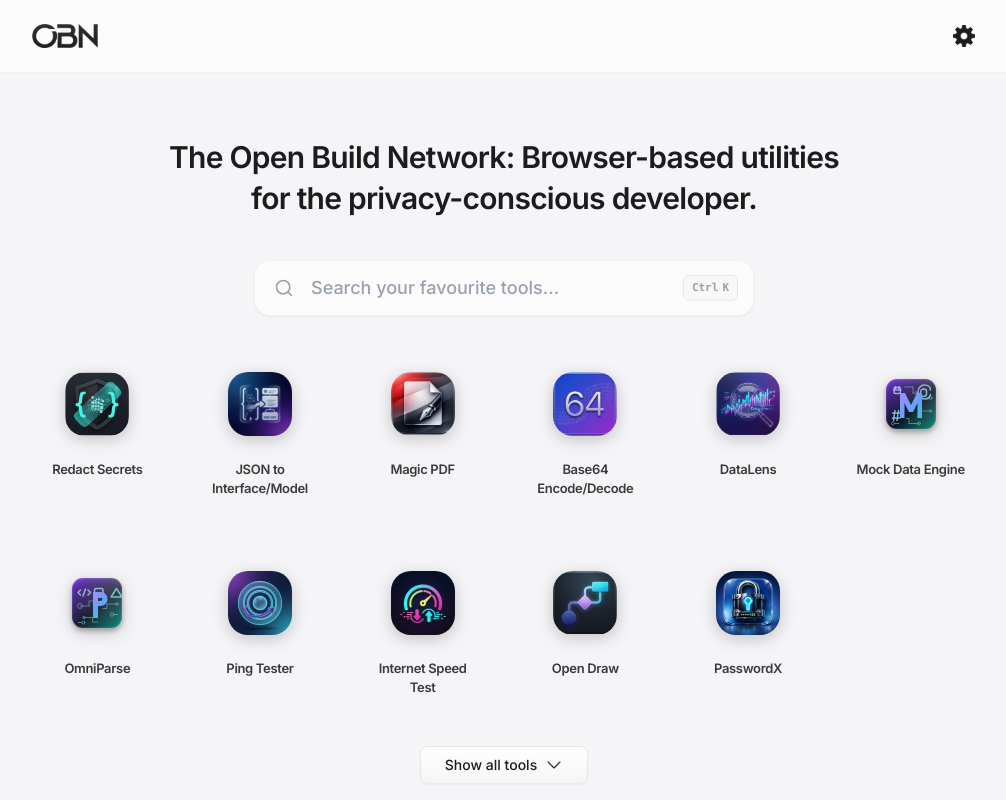
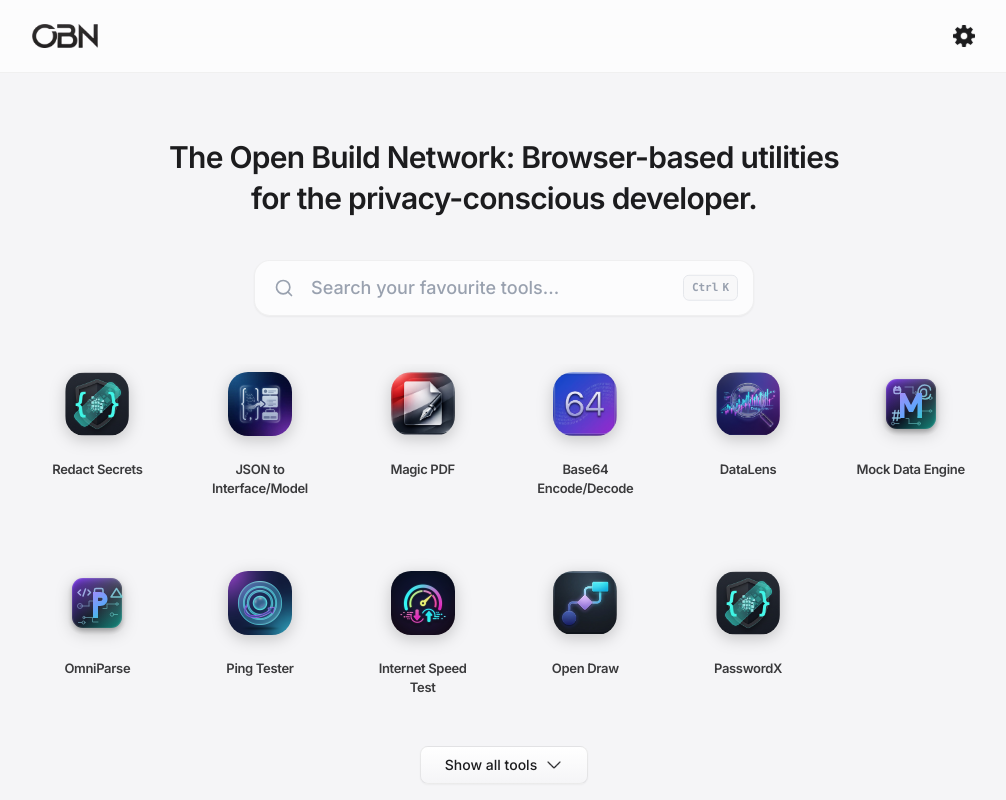
Before and after one commit to openbuildnetwork/toolbase, a Next.js app: page / in a window 1280 px wide. Shown: the top 800 px of the page, without its empty margins (136-1142 px from the left). Built offline with nearby package versions, Linux system fonts and the light colour scheme.

Commit message:
Revert "feat:password-generator icon image fix"
This reverts commit 7e513e29d642ca04e7ae4bb832b4f946d3a49d13.

```diff
--- a/src/app/page.tsx
+++ b/src/app/page.tsx
@@ -72,7 +72,7 @@ export default function Home() {
     {
       title: "PasswordX",
       toolFolderName: "passwordx",
-      icon: appIcons['passwordx'],
+      icon: appIcons['password-generator'],
       metadata: ["password", "generator", "security", "random", "secure", "strong", "passwordx"]
 
     }
```
Also changed, not shown: public/assets/thumbnails/password-generator.png (added), public/assets/thumbnails/passwordx.png (deleted).
